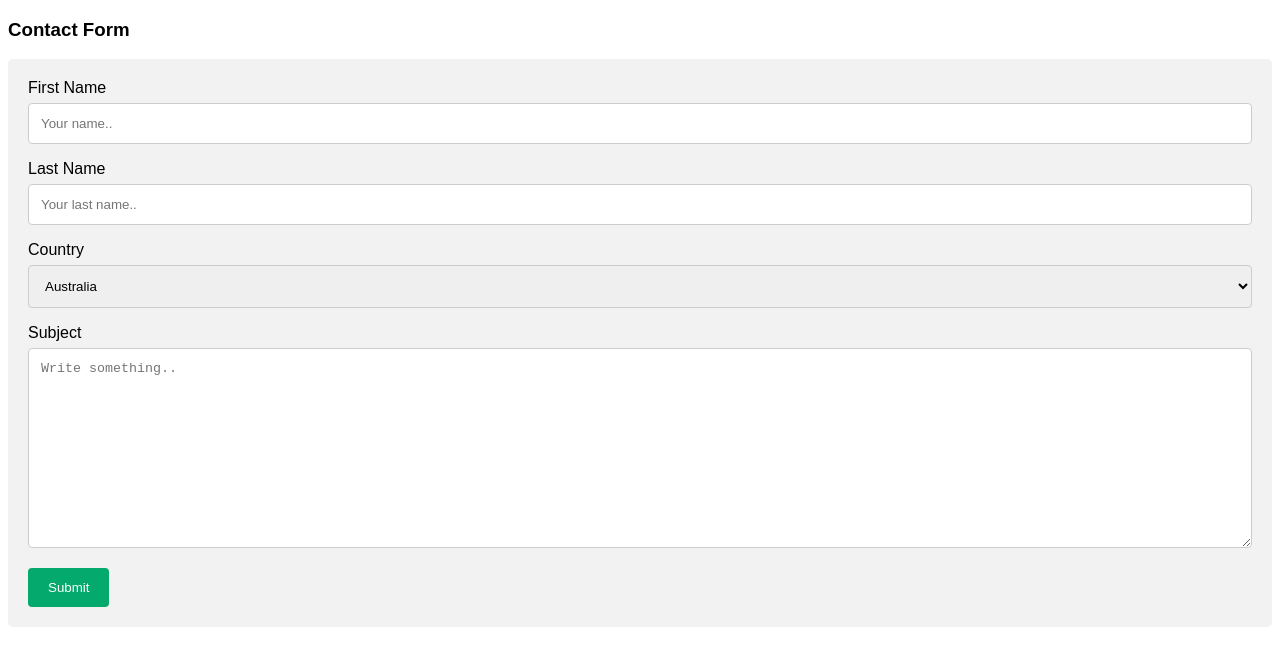
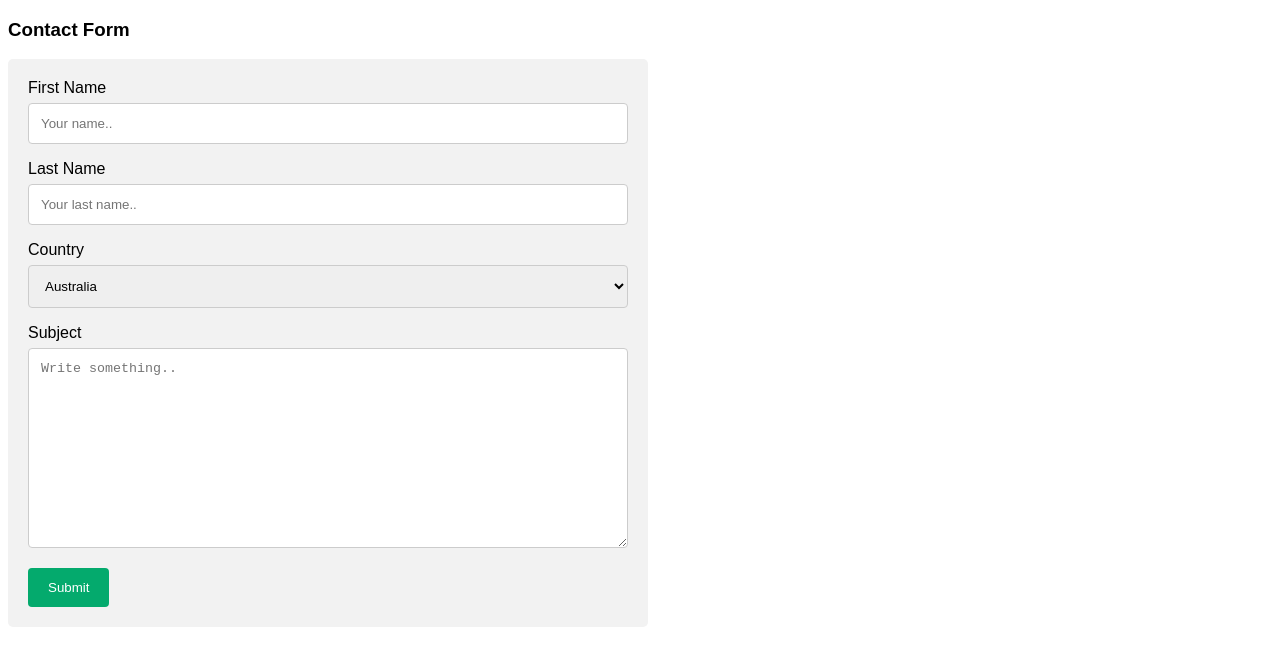
Before and after one commit to Nodir-any/Semanticss, a website: page pages/demo-contact.html in a window 1280 px wide. Drawn offline with Linux system fonts and the light colour scheme.

Commit message:
Update demo-contact.css

```diff
--- a/pages/demo-contact.css
+++ b/pages/demo-contact.css
@@ -1,5 +1,7 @@
 body {font-family: Arial, Helvetica, sans-serif;}
 * {box-sizing: border-box;}
+
+.container{width: 50vw;}
 
 input[type=text], select, textarea {
   width: 100%;
```
